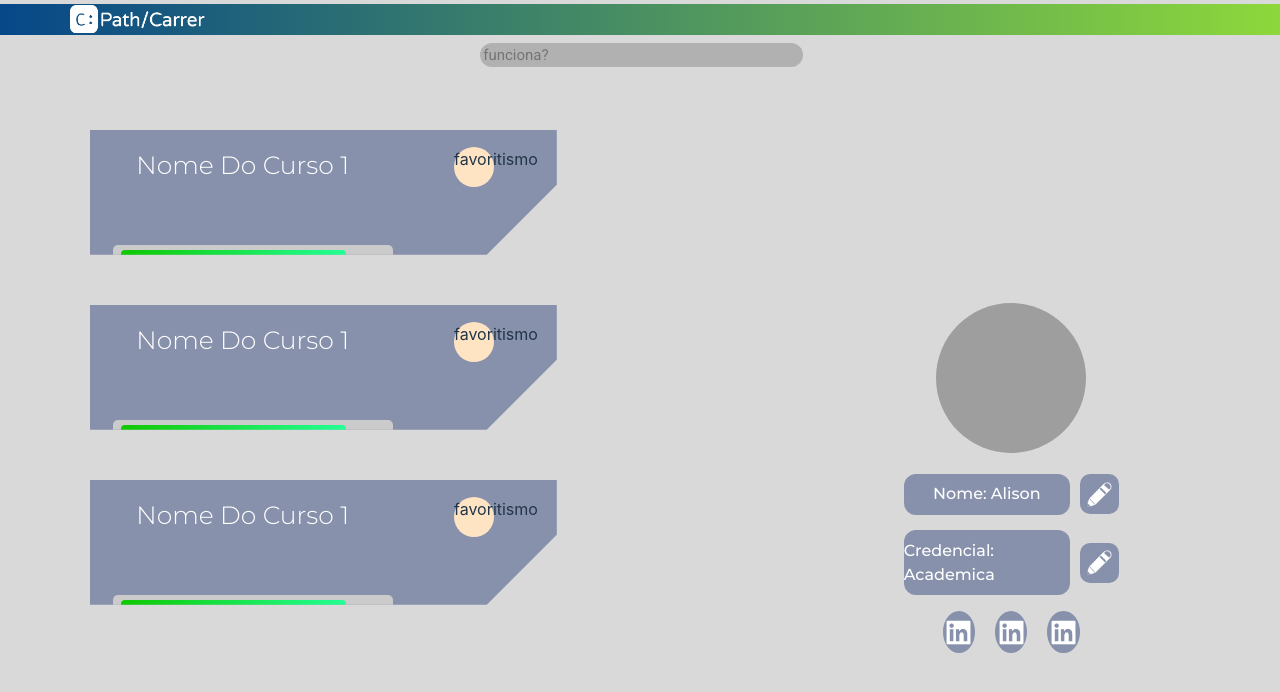
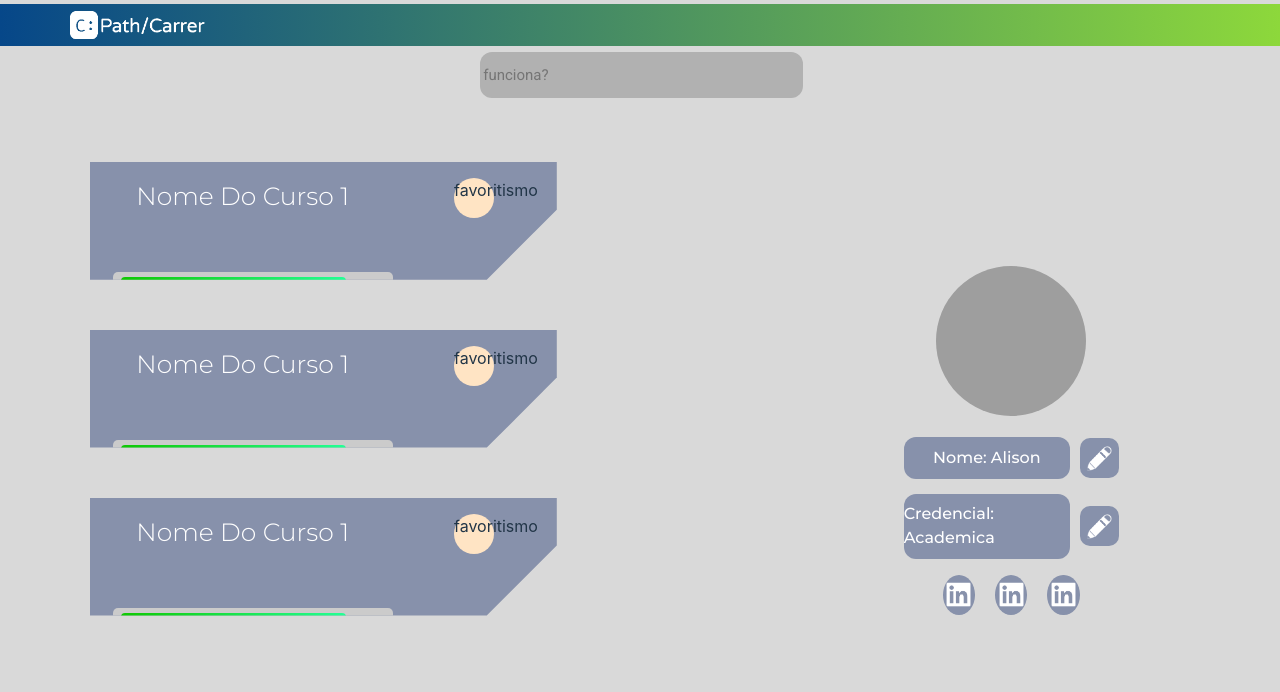
Before and after one commit to AlisonMartinss/Path-Directory---Front, a React (Vite) app in the folder PathDirectory/: page /Loby in a window 1280 px wide. Shown: the top 692 px of the page. Built offline with nearby package versions, Linux system fonts and the light colour scheme; grey boxes are pictures that could not be loaded.

Commit message:
Finalizando dia

```diff
--- a/PathDirectory/src/Pages/Loby/Loby.css
+++ b/PathDirectory/src/Pages/Loby/Loby.css
@@ -131,7 +131,7 @@
 
     margin-left: 65%;
 
-    margin-top: -27%;
+    margin-top: -30%;
 
 
 }
```
